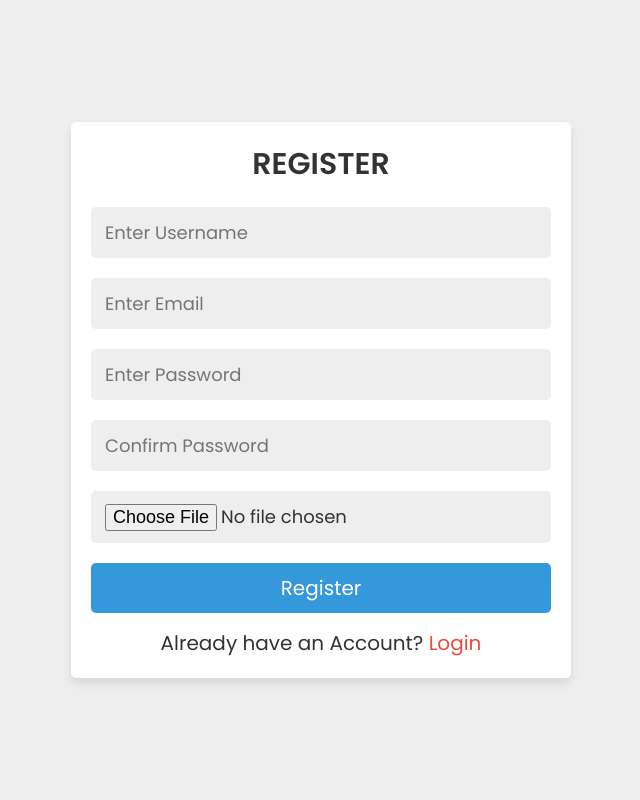
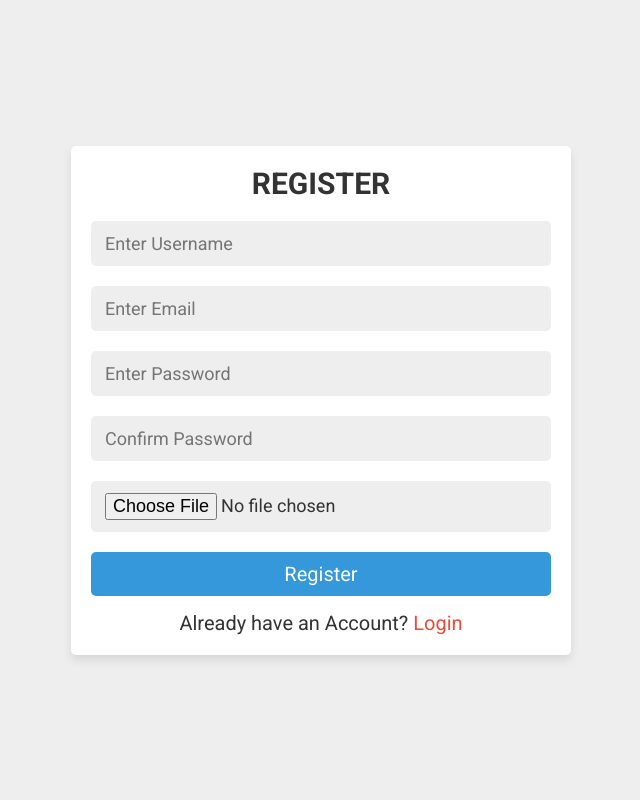
Before and after one commit to RatriaSeza/ppl, a PHP site: page /register.php in a window 1280 px wide. Shown: the whole page, without its empty margins (319-959 px from the left). Run offline with PHP 8.4, Linux system fonts and the light colour scheme.

Commit message:
Update style.css

```diff
--- a/login_system/css/style.css
+++ b/login_system/css/style.css
@@ -1,4 +1,7 @@
-@import url('https://fonts.googleapis.com/css2?family=Poppins:wght@100;200;300;400;500;600&display=swap');
+@import url("https://fonts.googleapis.com/css2?family=Roboto:wght@300;400;500;700&display=swap");
+* {
+  font-family: "Roboto", sans-serif;
+}
 
 :root{
    --blue:#3498db;
@@ -12,7 +15,6 @@
 }
 
 *{
-   font-family: 'Poppins', sans-serif;
    margin:0; padding:0;
    box-sizing: border-box;
    outline: none; border: none;
```
